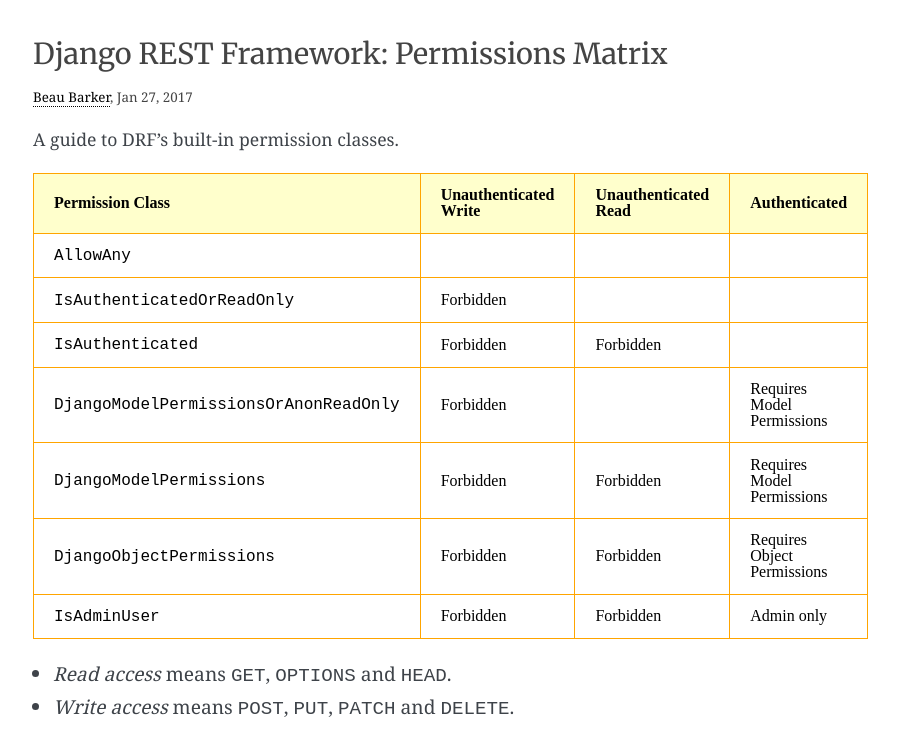
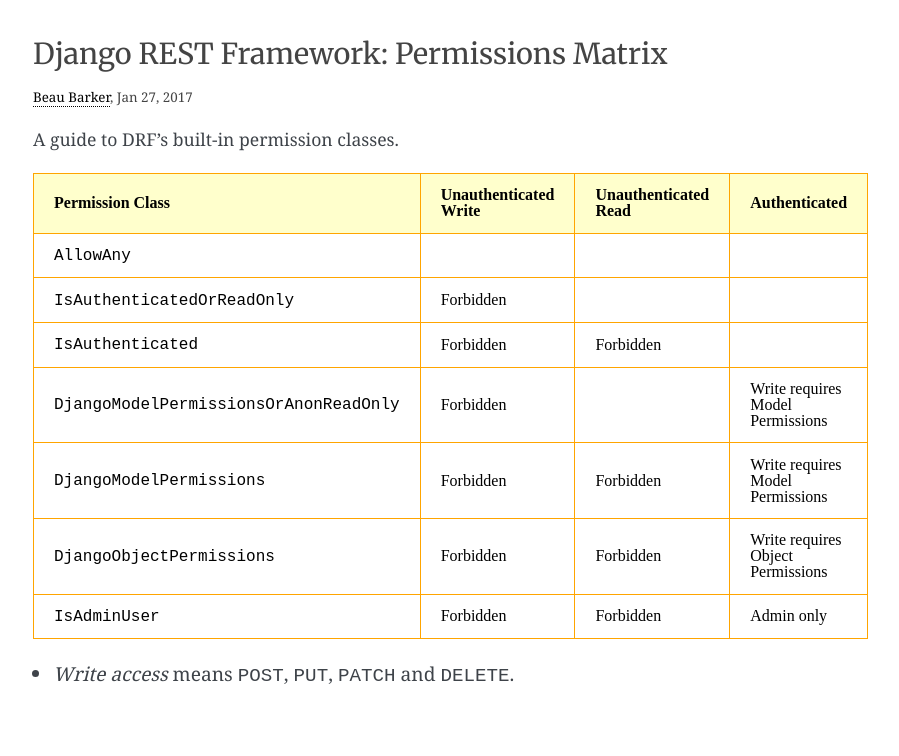
Before and after one commit to explodinglabs/explodinglabs.github.io, a Jekyll site: the page built from _posts/2017-01-27-drf-permissions-cheat-sheet.markdown, in a window 1280 px wide. Shown: the top 756 px of the page, without its empty margins (227-1126 px from the left). Built offline with Jekyll 4.4.1, drawn with Linux system fonts in a browser that asks for light colours; some web fonts are replaced; comment, search, counter and statistics services are not loaded.

Commit message:
Adjust drf permissions page

```diff
--- a/_posts/2017-01-27-drf-permissions-cheat-sheet.markdown
+++ b/_posts/2017-01-27-drf-permissions-cheat-sheet.markdown
@@ -13,11 +13,10 @@
 `AllowAny`                              |           |           |
 `IsAuthenticatedOrReadOnly`             | Forbidden |           |
 `IsAuthenticated`                       | Forbidden | Forbidden |
-`DjangoModelPermissionsOrAnonReadOnly`  | Forbidden |           | Requires Model Permissions
-`DjangoModelPermissions`                | Forbidden | Forbidden | Requires Model Permissions
-`DjangoObjectPermissions`               | Forbidden | Forbidden | Requires Object Permissions
+`DjangoModelPermissionsOrAnonReadOnly`  | Forbidden |           | Write requires Model Permissions
+`DjangoModelPermissions`                | Forbidden | Forbidden | Write requires Model Permissions
+`DjangoObjectPermissions`               | Forbidden | Forbidden | Write requires Object Permissions
 `IsAdminUser`                           | Forbidden | Forbidden | Admin only
 {:.mbtablestyle}
 
-- *Read access* means `GET`, `OPTIONS` and `HEAD`.
 - *Write access* means `POST`, `PUT`, `PATCH` and `DELETE`.
```
